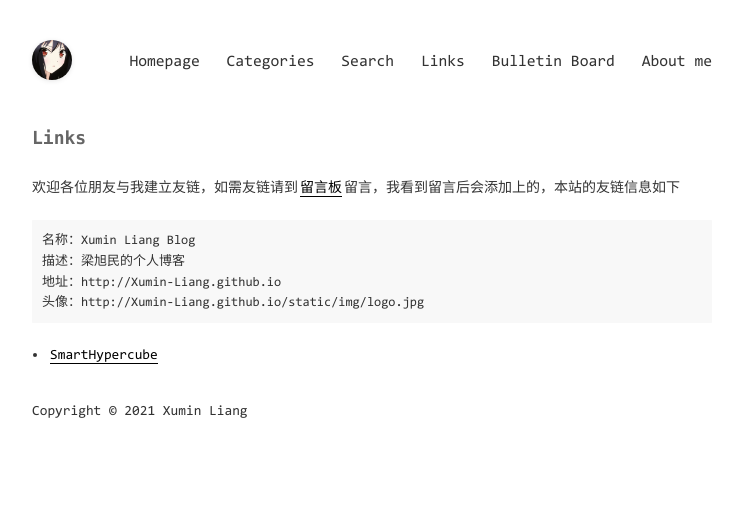
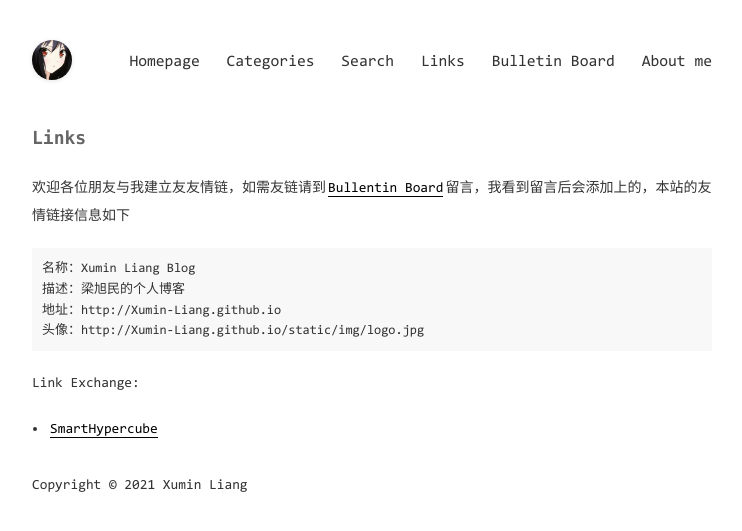
Before and after one commit to Xumin-Liang/Xumin-Liang.github.io, a Jekyll site: the page built from pages/links.md, in a window 1280 px wide. Shown: the top 531 px of the page, without its empty margins (268-1010 px from the left). Built offline with Jekyll 4.4.1, drawn with Linux system fonts in a browser that asks for light colours.

Commit message:
Update links.md

````diff
--- a/pages/links.md
+++ b/pages/links.md
@@ -3,7 +3,7 @@ layout: mypost
 title: Links
 ---
 
-欢迎各位朋友与我建立友链，如需友链请到[留言板](chat.html)留言，我看到留言后会添加上的，本站的友链信息如下
+欢迎各位朋友与我建立友友情链，如需友链请到[Bullentin Board](chat.html)留言，我看到留言后会添加上的，本站的友情链接信息如下
 
 ```
 名称：{{ site.title }}
@@ -12,6 +12,8 @@ title: Links
 头像：{{ site.domainUrl }}{{ site.baseurl }}/static/img/logo.jpg
 ```
 
+Link Exchange:
+
 <ul>
   {%- for link in site.links %}
   <li>
````
